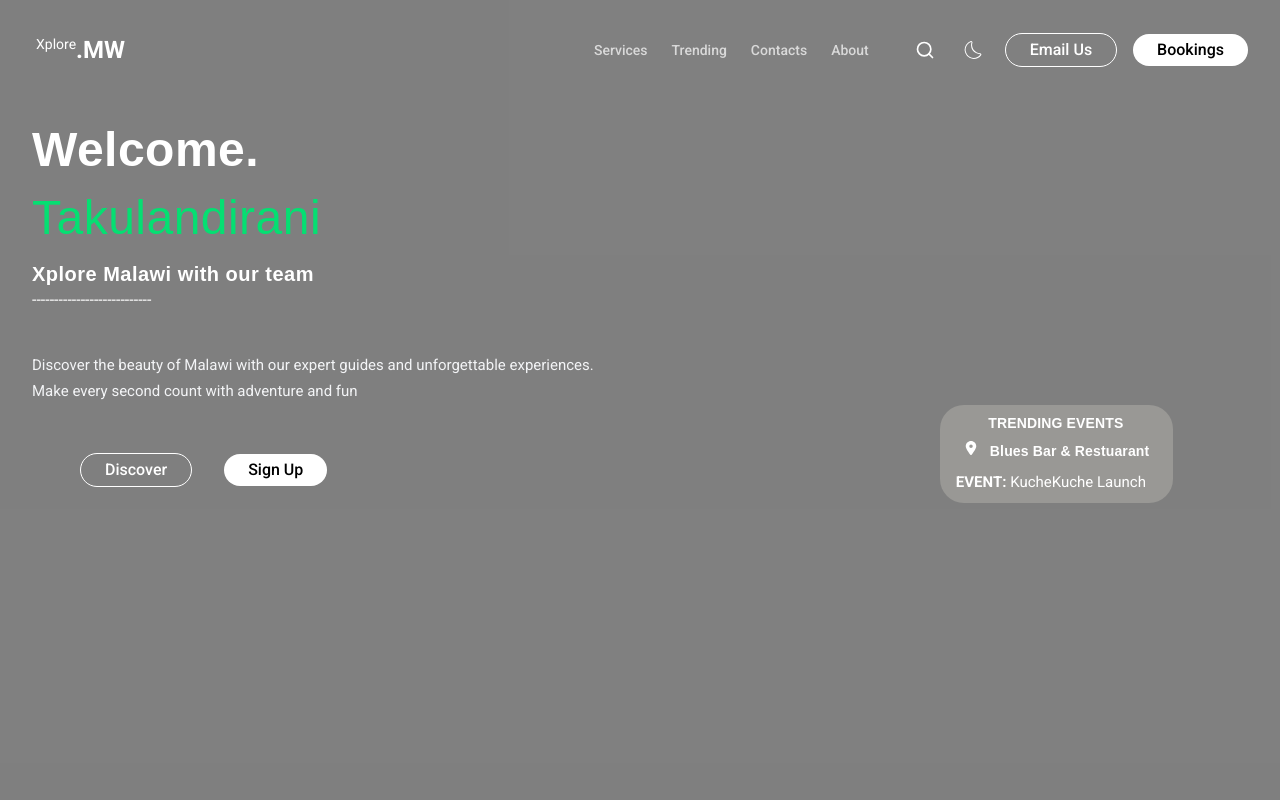
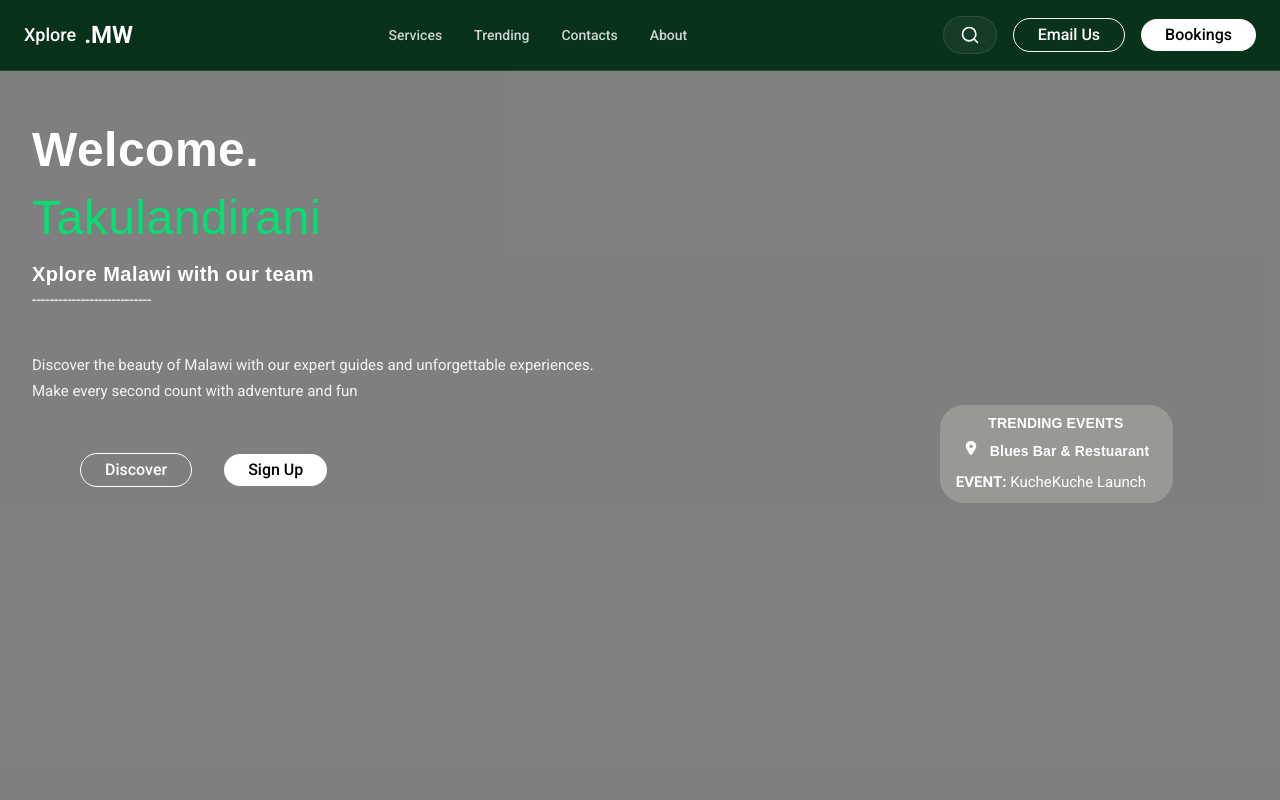
Before and after one commit to arthurdevlin/cardsproject, a React (Vite) app: page / in a window 1280 px wide. Shown: the top 800 px of the page. Built offline with nearby package versions, Linux system fonts and the light colour scheme.

Commit message:
mobile hammenu in Nav implemented themed green

```diff
--- a/src/components/header/Navbar.jsx
+++ b/src/components/header/Navbar.jsx
@@ -1,6 +1,7 @@
 import { LuSearch, LuMenu } from "react-icons/lu";
-import { CiDark } from "react-icons/ci";
+
 import Button from "../../Button";
+import { useState } from "react";
 
 //mapped my navitems to an array of objects for better scalability and maintainability
 
@@ -12,63 +13,85 @@ const navLinks = [
 ];
 
 const Navbar = () => {
+  const [menuOpen, setMenuOpen] = useState(false);
+
   return (
-    <>
-      <nav className="fixed z-50 flex w-full items-center p-8 top-0">
-        {/*Logo Section*/}
-        <div className="flex  px-1  text-white text-sm cursor-pointer">
-          Xplore <span className="font-extrabold text-2xl ">.MW</span>
-          {/* <span className="relative group bg-blue-950 text-white p-1 text-lg rounded-2xl hover:bg-white hover:text-blue-950 hover:shadow-lg hover:shadow-blue-500/50 hover:transition-transform hover:duration-600 ">
-            .MW
-          </span> */}
-        </div>
+    <nav className="fixed inset-x-0 top-0 z-50 bg-green-950/95 backdrop-blur-xl border-b border-white/10">
+      <div className="mx-auto flex max-w-7xl items-center justify-between px-6 py-4">
+        <a
+          href="#top"
+          className="flex items-center gap-2 text-white text-base font-medium hover:text-green-300 transition-colors duration-200"
+        >
+          <span className="text-lg">Xplore</span>
+          <span className="font-extrabold text-2xl">.MW</span>
+        </a>
 
-        <div className="ml-auto flex items-center gap-6">
-          {/*Menu Section */}
-          <div className="hidden md:flex justify-between items-center  px-6 py-2 rounded-full h-9 z-50 ">
-            <ul className="flex gap-6 items-center ">
+        <div className="hidden md:flex items-center gap-12">
+          <ul className="flex items-center gap-8">
             {navLinks.map((item) => (
-                <li className="relative group " key={item.id}>
+              <li className="relative group" key={item.id}>
                 <a
                   href={item.href}
-                    className="text-white opacity-70 text-sm font-thin group-hover:opacity-100 transition-colors duration-300 active:text-green-200"
+                  className="text-white opacity-80 text-sm font-light transition-opacity duration-200 hover:opacity-100"
                 >
                   {item.label}
-                    <span className="absolute bg-white w-0 h-0.5 left-0 -bottom-0.5 rounded-3xl transition-all duration-300 group-hover:w-full active:width-full "></span>
+                  <span className="absolute left-0 -bottom-1 h-0.5 w-0 bg-white transition-all duration-300 group-hover:w-full"></span>
                 </a>
               </li>
             ))}
           </ul>
         </div>
 
-          {/*Search Bar i will implement later*/}
-          {/* <div className="flex rounded-full bg-opacity-80 backdrop-blur-sm justify-between items-center px-3 py-1">
-          <input
-            className="bg-transparent border border-white focus:outline-none focus:ring-2 focus:ring-green-400 rounded-full items-center px-4 py-1 text-sm text-white placeholder-gray-200 transition-colors duration-300  focus:border-green-400 w-32 md:flex hidden cursor-pointer focus:scale-105 focus:shadow-lg focus:shadow-green-400/50 focus:transition-transform focus:duration-300 hover:scale-105 hover:shadow-sm hover:shadow-green-400/50 hover:transition-transform hover:duration-300"
-            type="search"
-            name="search"
-            id="search"
-            placeholder="Search..."
-          />
-        </div> */}
+        <div className="flex items-center gap-4">
+          <button
+            type="button"
+            className="hidden md:inline-flex items-center justify-center rounded-full border border-white/10 bg-white/5 px-4 py-2 text-white transition hover:border-white/20 hover:bg-white/10"
+          >
+            <LuSearch className="h-5 w-5" />
+          </button>
 
-          {/*Icons only visible to small screens*/}
-          <div className="flex items-center gap-8">
-            <LuSearch className="flex text-white scale-125 transition-transform duration-300 hover:scale-150" />
-            <LuMenu className="flex md:hidden text-white scale-125 transition-transform duration-300 hover:scale-150" />
-            <CiDark className="flex text-white bold scale-150 transition-transform duration-300   focus:hover:text-white hover:shadow-xl hover:shadow-green-400/50 hover:transition-transform hover:duration-300 hover:rounded-full hover:cursor-pointer hover:scale-180" />
+          <div className="hidden md:flex items-center gap-4">
+            <Button>Email Us</Button>
+            <Button variant="secondary">Bookings</Button>
           </div>
 
-          {/*Log in button - inline on md and above, only on small screens */}
-          <div className="hidden md:flex items-center">
-            <Button className="">Email Us</Button>{" "}
-            <Button className="ml-4" variant="secondary">
+          <button
+            type="button"
+            aria-label="Toggle navigation menu"
+            className="inline-flex h-11 w-11 items-center justify-center rounded-full border border-white/10 bg-white/5 text-white transition hover:border-white/20 hover:bg-white/10 md:hidden"
+            onClick={() => setMenuOpen((prev) => !prev)}
+          >
+            <LuMenu className="h-6 w-6" />
+          </button>
+        </div>
+      </div>
+
+      {menuOpen && (
+        <div className="md:hidden border-t border-white/10 bg-green-950/95">
+          <div className="mx-auto max-w-7xl px-6 py-4">
+            <ul className="flex flex-col gap-4">
+              {navLinks.map((item) => (
+                <li key={item.id}>
+                  <a
+                    href={item.href}
+                    className="block rounded-2xl px-4 py-3 text-white text-sm font-medium transition-colors duration-200 hover:bg-white/10"
+                    onClick={() => setMenuOpen(false)}
+                  >
+                    {item.label}
+                  </a>
+                </li>
+              ))}
+            </ul>
+            <div className="mt-4 flex flex-col gap-3">
+              <Button className="w-full">Email Us</Button>
+              <Button className="w-full" variant="secondary">
                 Bookings
               </Button>
             </div>
           </div>
+        </div>
+      )}
     </nav>
-    </>
   );
 };
 
```
Lines whose indentation alone changed are shown as unchanged.
